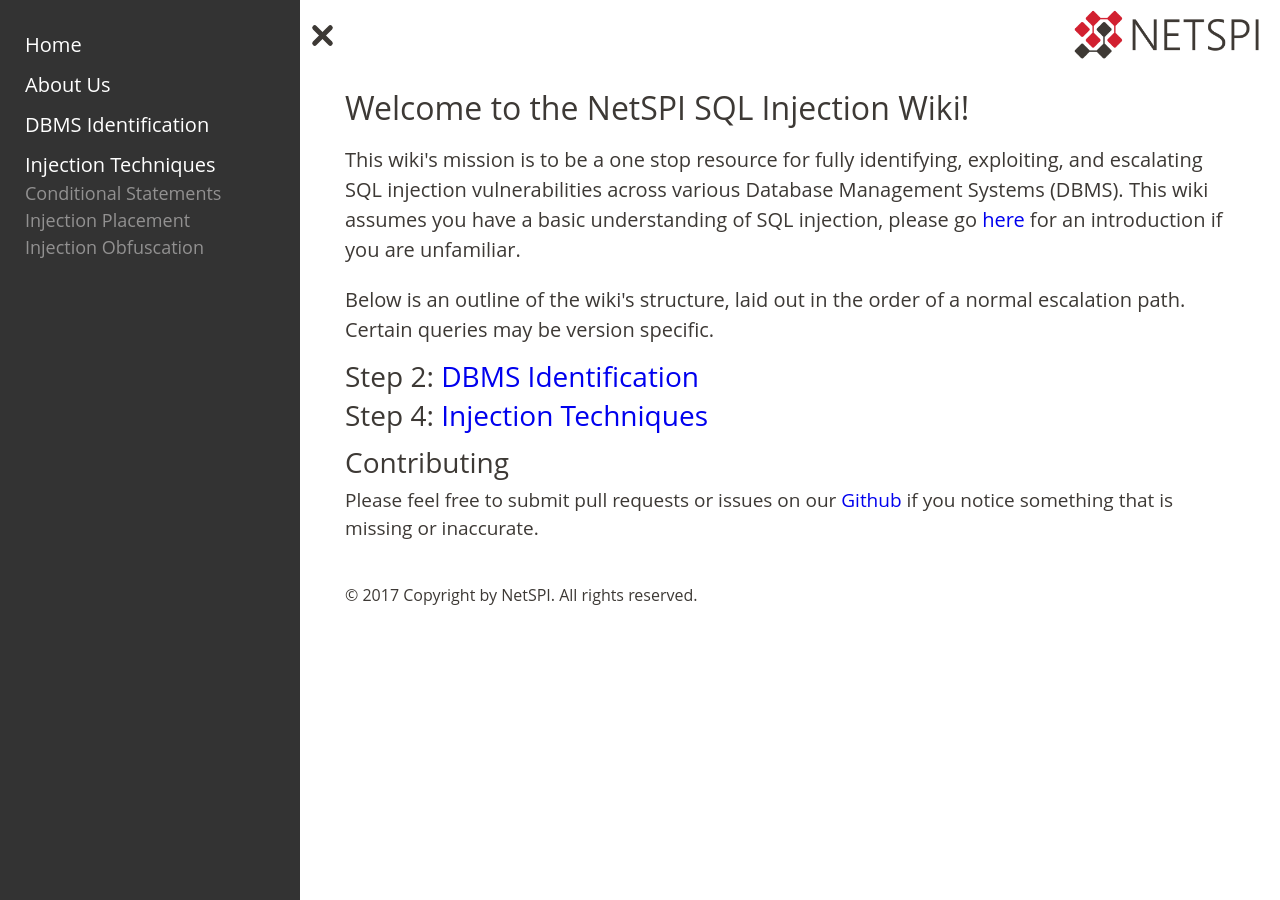
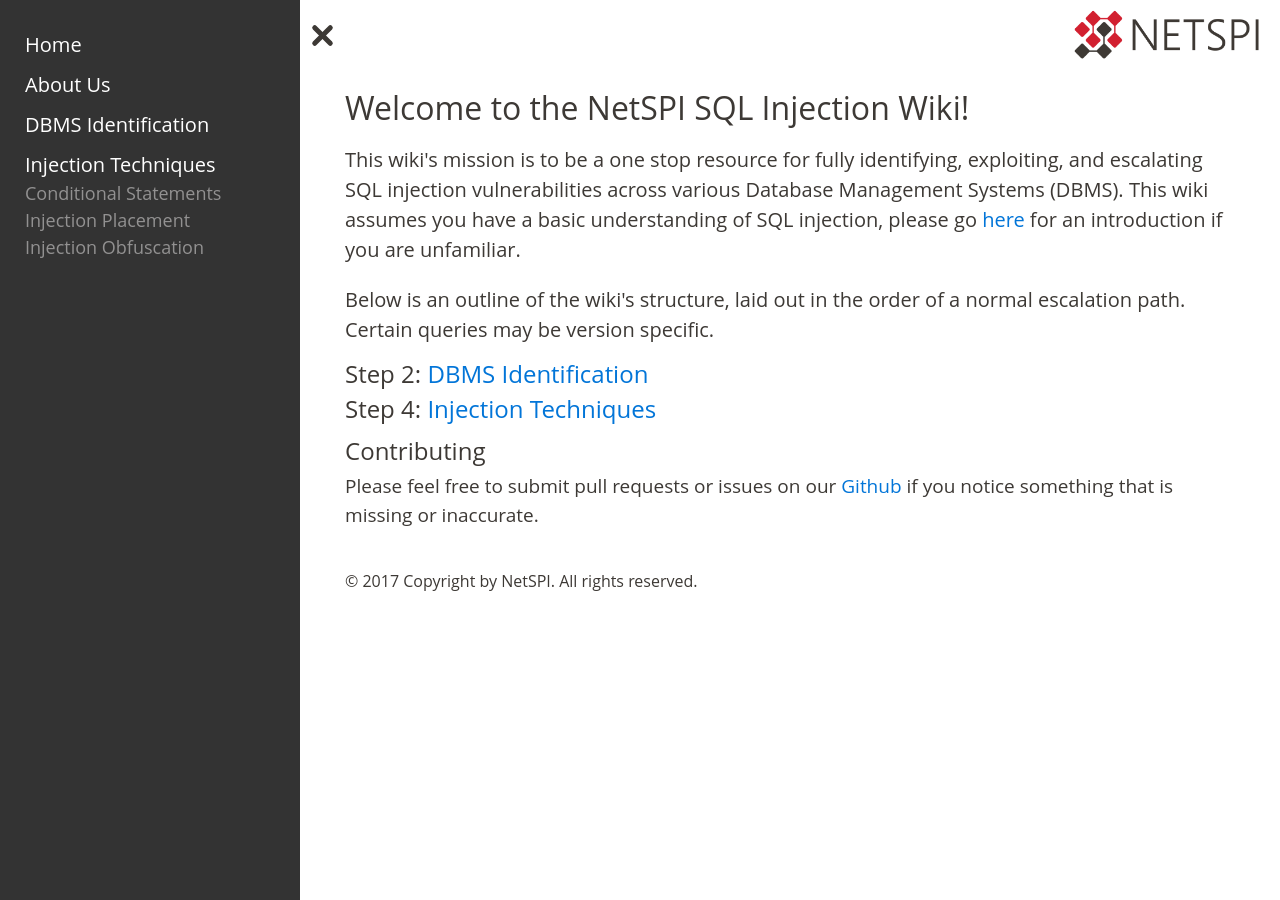
Before and after one commit to NetSPI/WikiJekyllTheme, a Jekyll site: the page built from index.html, in a window 1280 px wide. Built offline with Jekyll 4.4.1, drawn with Linux system fonts in a browser that asks for light colours.

Commit message:
continuing bootstrap removal

```diff
--- a/assets/scss/index.scss
+++ b/assets/scss/index.scss
@@ -46,6 +46,9 @@
 h3 {
     font-size: 1.75rem;
 }
+h3 {
+    font-size: 1.5rem;
+}
 h1, h2, h3, h4, h5, h6 {
     margin-bottom: .5rem;
     margin-top: 0px;
@@ -69,8 +72,9 @@
     margin-top: 0;
     margin-bottom: 1rem;
 }
-a {
+a, a:visited {
   text-decoration: none;
+  color: #0275d8;
 }
 a:hover {
   text-decoration: underline;
--- a/assets/scss/nav.scss
+++ b/assets/scss/nav.scss
@@ -90,30 +90,30 @@
     -o-transition: margin-left 0.5s ease, padding-left 0.5s ease;
     transition: margin-left 0.5s ease, padding-left 0.5s ease;
     padding-left: 25px;
-    width: 275px;
+    width: 250px;
   }
 
   &.default .n-nav-item {
     margin-left: 0;
     padding-left: 25px;
-    width: 275px;
+    width: 250px;
     background: rgba(207, 10, 44, 0);
   }
 
   &.default .n-nav-item.active {
-    width: 275px;
+    width: 250px;
     background: rgba(207, 10, 44, 1);
   }
   @media (max-width: $mobileWidth) {
     & .n-nav-item {
       margin-left: 0;
       padding-left: 25px;
-      width: 275px;
+      width: 250px;
       background: rgba(207, 10, 44, 0);
     }
 
     & .n-nav-item.active {
-      width: 275px;
+      width: 250px;
       background: rgba(207, 10, 44, 1);
     }
   }
```
